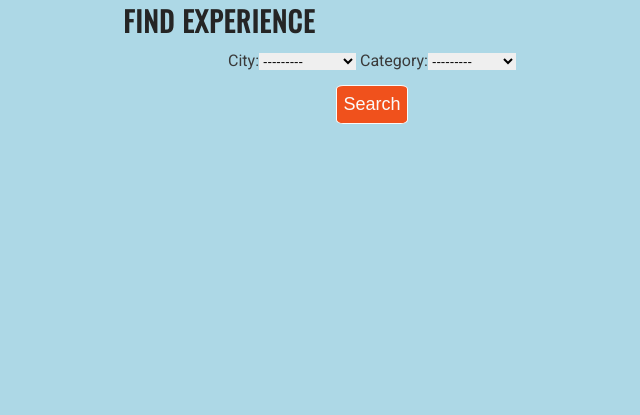
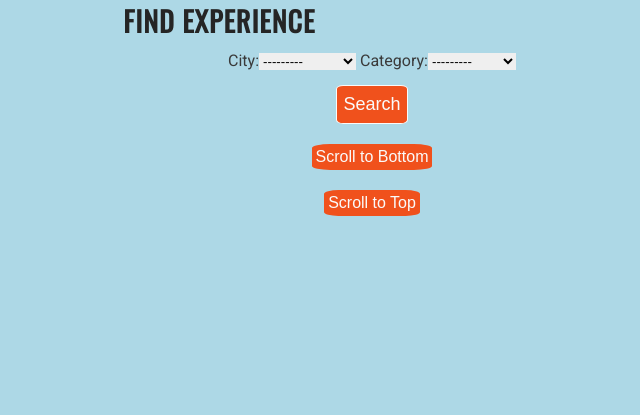
Before and after one commit to Lasserini/kidstravelp4, a Django app: page /results/ in a window 1280 px wide. Shown: the part 80-495 px from the top of the page, without its empty margins (268-908 px from the left). Run offline with Django 3.2, Linux system fonts and the light colour scheme; data that the repository does not hold is empty; some libraries are stand-ins or nearby versions.

Commit message:
Add scroll buttons to experience page

```diff
--- a/static/css/style.css
+++ b/static/css/style.css
@@ -322,6 +322,10 @@ footer ul {
     font-weight: bolder;
 }
 
+.button-container {
+    text-align: center;
+}
+
 /* Experience Detail Styling. For consistancy the Experience "Card" styling is reused here" */
 .experience_image {
     max-width: 100%;
@@ -343,8 +347,8 @@ footer ul {
     color: #078b2f;
 }
 
-/* Return, Edit & Delete Buttons Styling */
-#go_back_button, #comment_editing button {
+/* Assorted Button Styling */
+#go_back_button, #comment_editing button, .top_button, .bottom_button {
     background-color: #f0511c;
     margin: 10px auto;
     text-align: center;
@@ -352,6 +356,10 @@ footer ul {
     border-radius: 15%;
     color: #fafafa;
     font-size: 16px;
+}
+
+#go_back_button:hover, #comment_editing button:hover, .top_button:hover, .bottom_button:hover {
+    background-color: #078b2f;
 }
 
 /* Add and view Reviews styling */
@@ -388,7 +396,7 @@ footer ul {
     font-size: 16px;
 }
 
-#add_review form button:hover, #go_back_button:hover {
+#add_review form button:hover {
     background-color: #078b2f;
 }
 
--- a/static/js/script.js
+++ b/static/js/script.js
@@ -7,3 +7,11 @@ function navBarToggle() {
         x.style.display = "block";
         }
     }
+
+// Functionality for Results page, Scroll to Top button
+let topButton = document.querySelector(".top_button");
+topButton.onclick = () => window.scrollTo({ top: 0, behavior: "smooth" });
+
+// Functionality for Results page, Scroll to Bottom button
+let bottomButton = document.querySelector(".bottom_button");
+bottomButton.onclick = () => window.scrollTo({ top: 10000, behavior: "smooth" });
--- a/templates/results.html
+++ b/templates/results.html
@@ -9,6 +9,9 @@
         <br>
         <button type="submit" id="search_btn">Search</button>
     </form>
+</div>
+<div class="button-container">
+  <button class="bottom_button">Scroll to Bottom</button>
 </div>
 
 <!-- The search result output list -->
@@ -24,5 +27,7 @@
   </div>
 {% endfor %}
 </div>
-
+<div class="button-container">
+  <button class="top_button">Scroll to Top</button>
+</div>
 {%endblock%}
```
